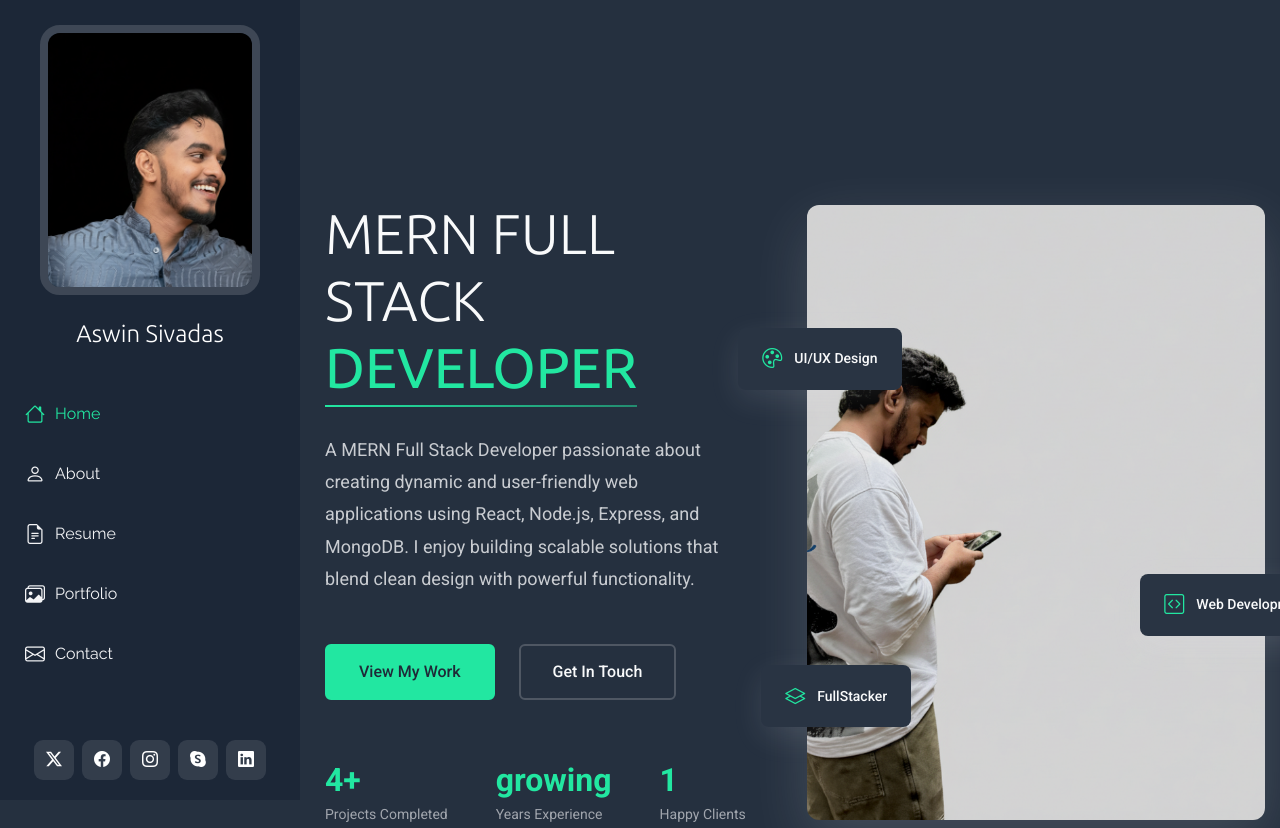
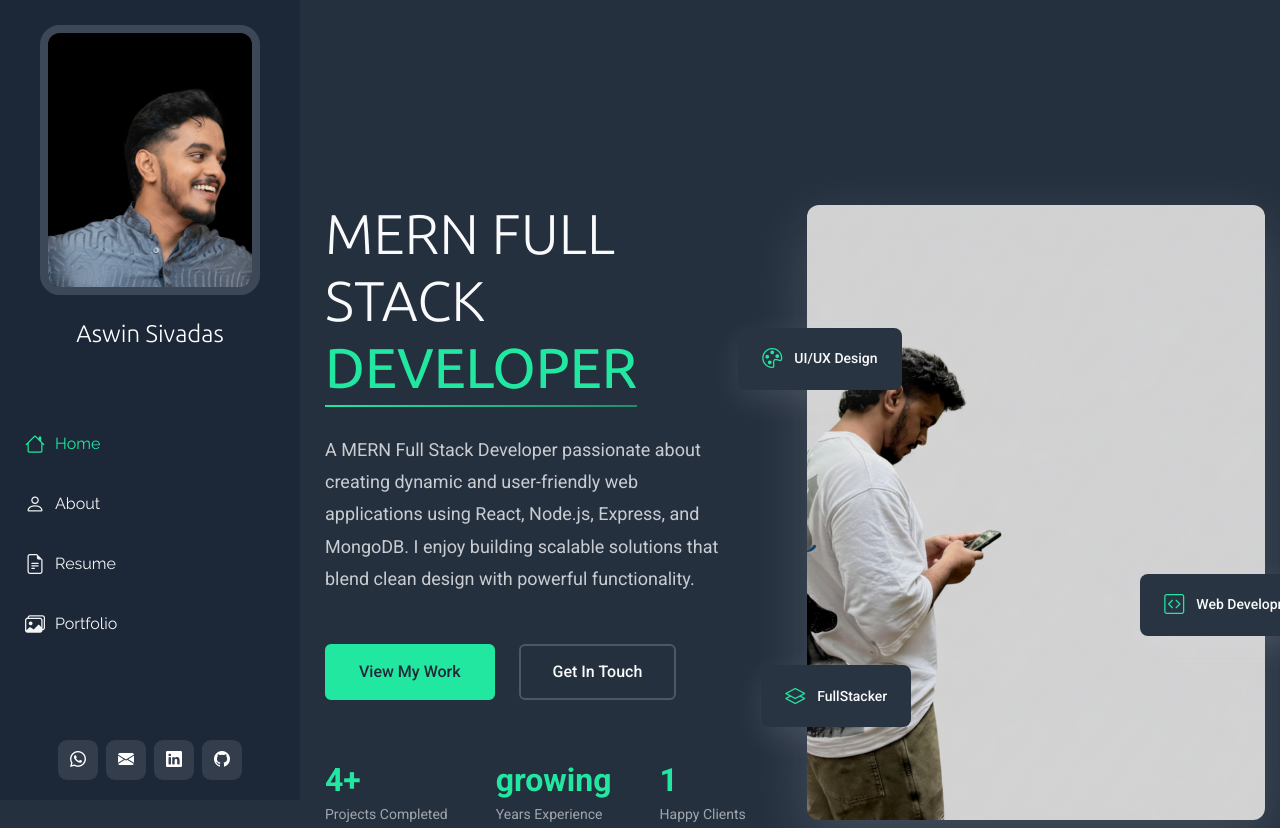
Before and after one commit to aswinsivadas-tech/Portfolio, a plain HTML site: page index.html in a window 1280 px wide. Shown: the top 828 px of the page. Drawn offline with Linux system fonts and the light colour scheme.

Commit message:
docs : new readme update

```diff
--- a/index.html
+++ b/index.html
@@ -90,20 +90,39 @@
             >
           </li>
 
-          <li>
+          <!-- uncomment down section if u want contact in the side profile -->
+
+          <!-- <li>
             <a href="#contact"
               ><i class="bi bi-envelope navicon"></i> Contact</a
             >
-          </li>
+          </li> -->
         </ul>
       </nav>
 
       <div class="social-links text-center">
-        <a href="#" class="twitter"><i class="bi bi-twitter-x"></i></a>
-        <a href="#" class="facebook"><i class="bi bi-facebook"></i></a>
-        <a href="#" class="instagram"><i class="bi bi-instagram"></i></a>
-        <a href="#" class="google-plus"><i class="bi bi-skype"></i></a>
+        <a href="https://wa.me/919876543210" class="whatsapp" target="_blank">
+          <i class="bi bi-whatsapp"></i>
+        </a>
+
+        <!-- <a href="#" class="facebook"><i class="bi bi-facebook"></i></a> -->
+        <!-- <a href="#" class="instagram"><i class="bi bi-instagram"></i></a> -->
+        <a
+          href="https://mail.google.com/mail/?view=cm&fs=1&to=aswinsivadas.tech@gmail.com"
+          class="gmail"
+          target="_blank"
+        >
+          <i class="bi bi-envelope-fill"></i>
+        </a>
+
         <a href="#" class="linkedin"><i class="bi bi-linkedin"></i></a>
+        <a
+          href="https://github.com/aswinsivadas-tech"
+          class="github"
+          target="_blank"
+        >
+          <i class="bi bi-github"></i>
+        </a>
       </div>
     </header>
 
@@ -1293,7 +1312,6 @@
               color: #00ffc3;
               display: inline-block;
               padding-bottom: 8px;
-              border-bottom: 2px solid #00ffc3;
             "
           >
             Contact
```
Also changed, not shown: assets/img/portfolio/portt.jpg (added), 1 other file.
